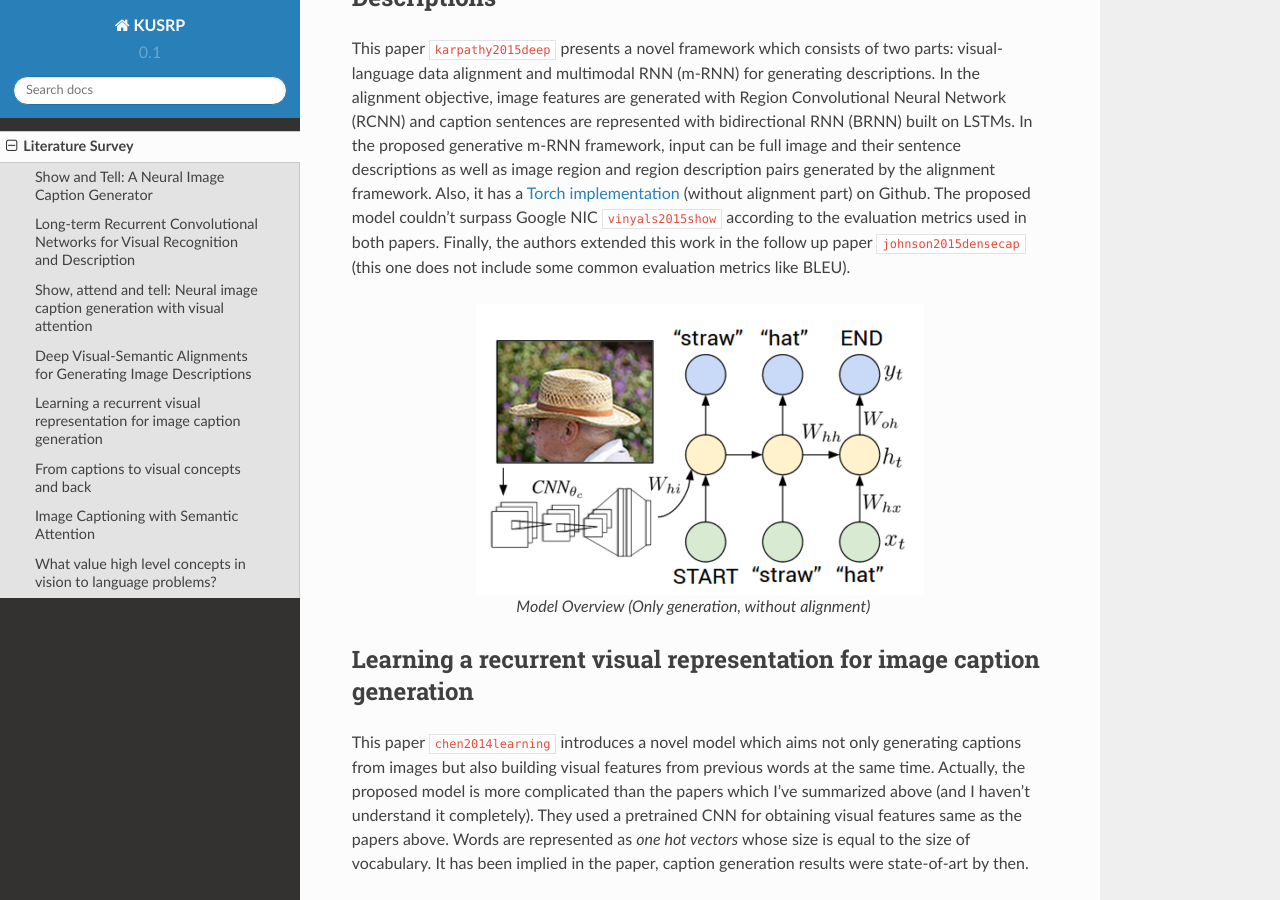
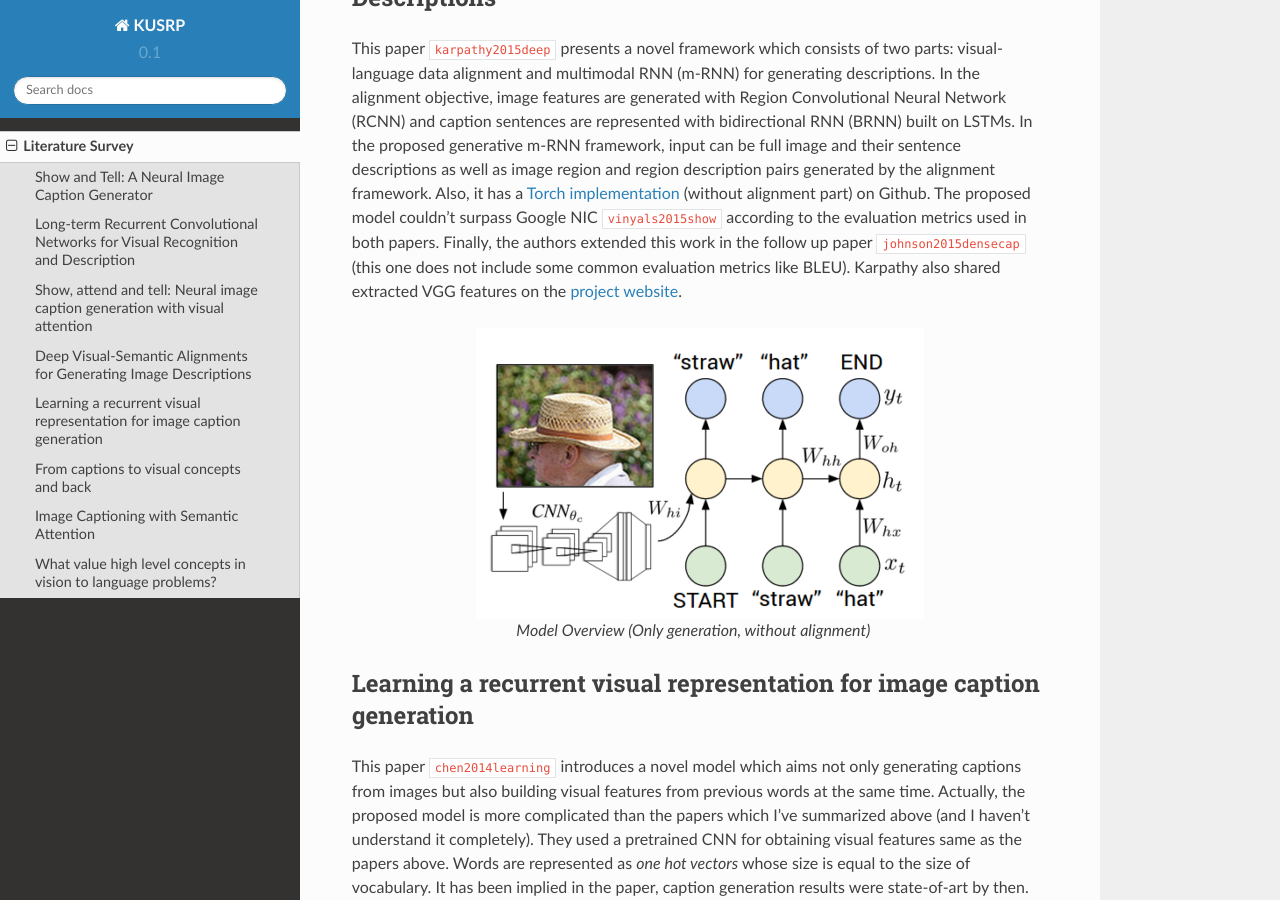
Before and after one commit to ilkerkesen/show-and-tell, a Sphinx documentation site: the page built from docs/survey.rst, in a window 1280 px wide and 900 px high, scrolled down 2272 px. Built offline with Sphinx 7.4.7 and the Read the Docs theme 2.0.0, drawn with Linux system fonts in a browser that asks for light colours; cross-references to code outside the pages are shown as plain code; some of the changed text lies outside the part shown.

Commit message:
add figure and extracted features link

```diff
--- a/docs/survey.rst
+++ b/docs/survey.rst
@@ -38,7 +38,7 @@
 
 Deep Visual-Semantic Alignments for Generating Image Descriptions
 ----------------------------------------------------------------------
-This paper :cite:`karpathy2015deep` presents a novel framework which consists of two parts: visual-language data alignment and multimodal RNN (m-RNN) for generating descriptions. In the alignment objective, image features are generated with Region Convolutional Neural Network (RCNN) and caption sentences are represented with bidirectional RNN (BRNN) built on LSTMs. In the proposed generative m-RNN framework, input can be full image and their sentence descriptions as well as image region and region description pairs generated by the alignment framework. Also, it has a `Torch implementation <https://github.com/karpathy/neuraltalk2/>`_  (without alignment part) on Github. The proposed model couldn't surpass Google NIC :cite:`vinyals2015show` according to the evaluation metrics used in both papers. Finally, the authors extended this work in the follow up paper :cite:`johnson2015densecap` (this one does not include some common evaluation metrics like BLEU).
+This paper :cite:`karpathy2015deep` presents a novel framework which consists of two parts: visual-language data alignment and multimodal RNN (m-RNN) for generating descriptions. In the alignment objective, image features are generated with Region Convolutional Neural Network (RCNN) and caption sentences are represented with bidirectional RNN (BRNN) built on LSTMs. In the proposed generative m-RNN framework, input can be full image and their sentence descriptions as well as image region and region description pairs generated by the alignment framework. Also, it has a `Torch implementation <https://github.com/karpathy/neuraltalk2/>`_  (without alignment part) on Github. The proposed model couldn't surpass Google NIC :cite:`vinyals2015show` according to the evaluation metrics used in both papers. Finally, the authors extended this work in the follow up paper :cite:`johnson2015densecap` (this one does not include some common evaluation metrics like BLEU). Karpathy also shared extracted VGG features on the `project website <http://cs.stanford.edu/people/karpathy/deepimagesent/>`_.
 
 .. figure:: static/neuraltalk2.png
    :align: center
@@ -62,7 +62,11 @@
 -------------------------------------------
 The actual paper I've selected as my project :cite:`you2016image` mentions this paper :cite:`fang2015captions` and implies that it follows a different approach (*bottom-up*) unlike the others I've read until now and this is why I've read this paper even though this particular model does not include a recurrent network. As reported in `COCO Leaderboard <http://mscoco.org/dataset/#captions-leaderboard>`_, it showed state-of-art results according to some evaluation metrics which humans involve. First, the model tries to find word correspondences for image regions by extracting features with a CNN and then combining those features with multiple instance learning. Later then, a statistical language model (maximum entropy) generates candidate sentences with usage of beam search. After generation, the sentences are re-ranked using minimum error rate training. Re-ranking is done by a deep multimodal similarity model which extends deep structured semantic model (I didn't investigate it).
 
-**Note**: I did not include the figure of the proposed model, because it is so simple.
+.. figure:: static/from-captions-to-visual-concepts.png
+   :align: center
+   :scale: 100%
+
+   Model illustration.
 
 Image Captioning with Semantic Attention
 -------------------------------------------
```
Also changed, not shown: docs/static/from-captions-to-visual-concepts.png (added).
